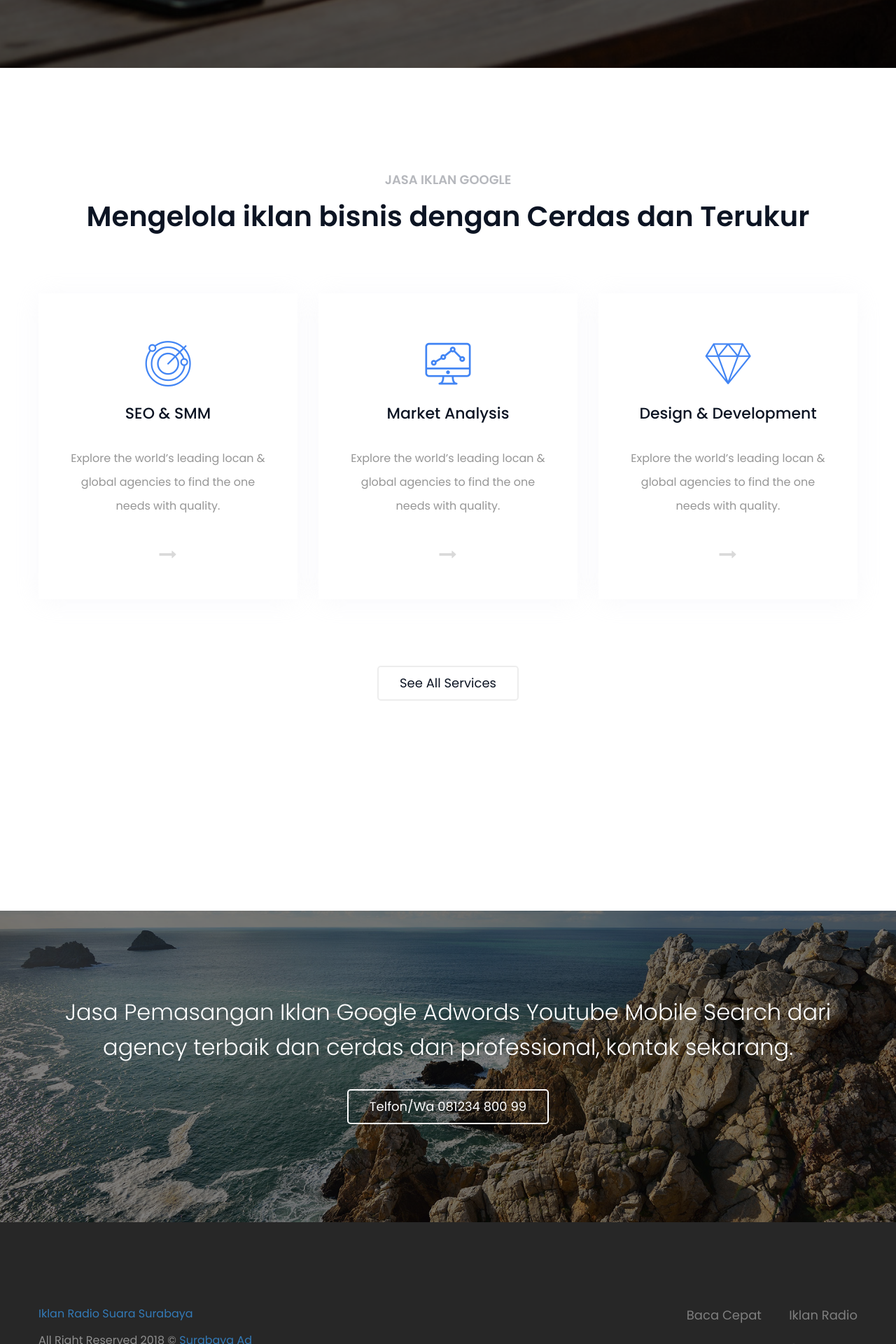
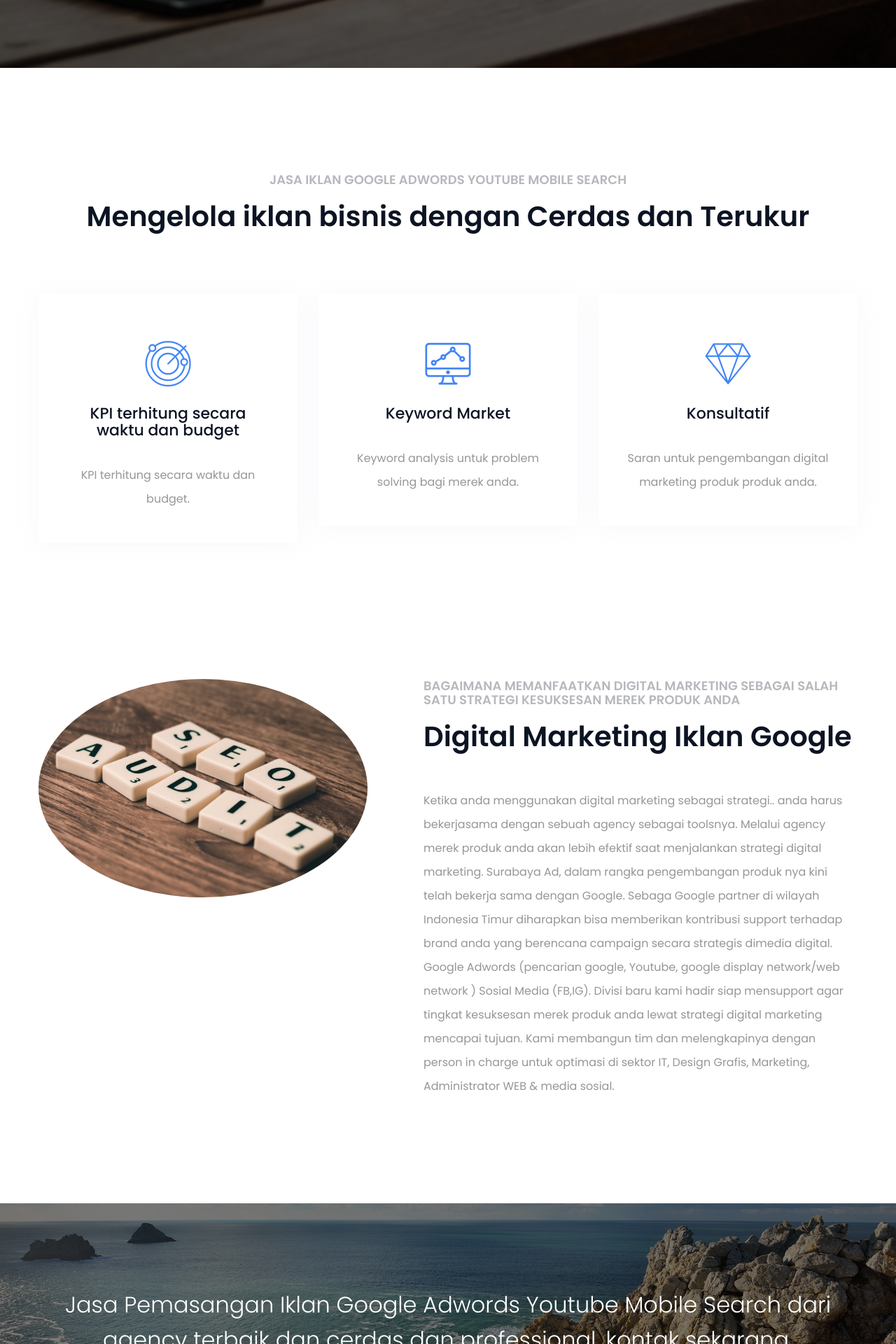
Before and after one commit to brehehe/iklgo, a Jekyll site: the page built from index.html, in a window 1280 px wide. Shown: the part 843-2763 px from the top of the page at 70% size. Built offline with Jekyll 4.4.1, drawn with Linux system fonts in a browser that asks for light colours; nearby versions of some CDN libraries; library files that are not in the unit come from our copies; some of the changed text lies outside the part shown.

Commit message:
no message

```diff
--- a/_layouts/home.html
+++ b/_layouts/home.html
@@ -64,10 +64,17 @@
 				<div class="footer-data-wrapper">
 					<div class="bottom-footer">
 						<div class="row">
+							<div class="col-lg-4 col-md-4 col-xs-12">
+								<h3>Official Google Partner untuk Iklan Google</h3>
+								<p>Dengan Bangga Kami </p>
+							</div>
+						</div>
+						<div class="row">
 							<div class="col-lg-6 col-md-7 col-xs-12 text-right pull-right">
 								<ul class="footer-menu">
-									<li><a href="https://bacacepat.com" class="tran3s">Baca Cepat</a></li>
-									<li><a href="https://iklanradio.com" class="tran3s">Iklan Radio</a></li>
+									<li><a href="https://bacacepat.com" title='Baca Buku - Baca Cepat' class="tran3s">Baca Cepat</a></li>
+									<li><a href="https://iklanradio.com" title='Iklan Radio Indonesia - Jakarta' class="tran3s">Iklan Radio</a></li>
+									<li><a href="https://iklanradiosuarasurabaya.com" title='Iklan Radio Suara Surabaya' class="tran3s">Iklan Radio Suara Surabaya</a></li>
 								</ul>
 								<ul class="social-icon">
 									<li><a href="{{ site.sosmed_facebook }}" class="tran3s"><i class="fa fa-facebook" aria-hidden="true"></i></a></li>
--- a/css/custom.css
+++ b/css/custom.css
@@ -2,3 +2,6 @@
 	font-size: 20px;
 	color: #fff;
 }
+.our-service-one{
+	padding-bottom: 0px;
+}
--- a/index.html
+++ b/index.html
@@ -10,38 +10,58 @@ this_page: home
 <div class="our-service-one">
 	<div class="container">
 		<div class="theme-title text-center">
-			<h6>Jasa Iklan Google</h6>
+			<h6>Jasa {{ site.title }}</h6>
 			<h2>Mengelola iklan bisnis dengan Cerdas dan Terukur</h2>
 		</div> <!-- /.theme-title -->
 		<div class="row">
 			<div class="col-md-4 col-sm-6 col-xs-12">
 				<div class="single-service-block">
 					<i class="flaticon-radar icon"></i>
-					<h4><a href="#" class="tran3s">SEO &amp; SMM</a></h4>
-					<p>Explore the world’s leading locan &amp; global agencies to find the one needs with quality.</p>
-					<a href="#" class="tran3s"><i class="fa fa-long-arrow-right" aria-hidden="true"></i></a>
+					<h4><a href="#" class="tran3s">KPI terhitung secara waktu dan budget</a></h4>
+					<p>KPI terhitung secara waktu dan budget.</p>
 				</div> <!-- /.single-service-block -->
 			</div> <!-- /.col- -->
 			<div class="col-md-4 col-sm-6 col-xs-12">
 				<div class="single-service-block">
 					<i class="flaticon-analytics icon"></i>
-					<h4><a href="#" class="tran3s">Market Analysis</a></h4>
-					<p>Explore the world’s leading locan &amp; global agencies to find the one needs with quality.</p>
-					<a href="#" class="tran3s"><i class="fa fa-long-arrow-right" aria-hidden="true"></i></a>
+					<h4><a href="#" class="tran3s">Keyword Market</a></h4>
+					<p>Keyword analysis untuk problem solving bagi merek anda.</p>
 				</div> <!-- /.single-service-block -->
 			</div> <!-- /.col- -->
 			<div class="col-sm-4 col-xs-12 hidden-sm">
 				<div class="single-service-block">
 					<i class="flaticon-diamond icon"></i>
-					<h4><a href="#" class="tran3s">Design &amp; Development</a></h4>
-					<p>Explore the world’s leading locan &amp; global agencies to find the one needs with quality.</p>
-					<a href="#" class="tran3s"><i class="fa fa-long-arrow-right" aria-hidden="true"></i></a>
+					<h4><a href="#" class="tran3s">Konsultatif</a></h4>
+					<p>Saran untuk pengembangan digital marketing produk produk anda.</p>
 				</div> <!-- /.single-service-block -->
 			</div> <!-- /.col- -->
 		</div> <!-- /.row -->
-		<a href="service-v1.html" class="theme-button all-service">See All Services</a>
 	</div> <!-- /.container -->
 </div> <!-- /.our-service-one -->
+
+<!--
+			=============================================
+				About Us Section
+			==============================================
+-->
+<div class="about-us-section top-space-large">
+	<div class="container">
+		<div class="row">
+			<div class="col-md-7 col-xs-12 float-right">
+				<div class="content-wrapper">
+					<div class="theme-title">
+						<h6>Bagaimana memanfaatkan digital marketing sebagai salah satu strategi kesuksesan merek produk anda</h6>
+						<h2>Digital Marketing Iklan Google</h2>
+					</div> <!-- /.theme-title -->
+					<p>Ketika anda menggunakan digital marketing sebagai strategi.. anda harus bekerjasama dengan sebuah agency sebagai toolsnya. Melalui agency merek produk anda akan lebih efektif saat menjalankan strategi digital marketing. Surabaya Ad, dalam rangka pengembangan produk nya kini telah bekerja sama dengan Google. Sebaga Google partner di wilayah Indonesia Timur diharapkan bisa memberikan kontribusi support terhadap brand anda yang berencana campaign secara strategis dimedia digital. Google Adwords (pencarian google, Youtube, google display network/web network ) Sosial Media (FB,IG). Divisi baru kami hadir siap mensupport agar tingkat kesuksesan merek produk anda lewat strategi digital marketing mencapai tujuan. Kami membangun tim dan melengkapinya dengan person in charge untuk optimasi di sektor IT, Design Grafis, Marketing, Administrator WEB & media sosial.</p>
+				</div> <!-- /.content-wrapper -->
+			</div> <!-- /.col- -->
+			<div class="col-md-5 col-xs-12"><img src="{{ site.url }}/images/pexels-photo-267415.jpeg"
+																																								alt="Audit Digital marketing Bisnis untuk Iklan Google"
+																																								class="round-image"></div>
+		</div> <!-- /.row -->
+	</div> <!-- /.container -->
+</div> <!-- /.about-us-section -->
 
 <!--
 			=============================================
```
Also changed, not shown: paket-ramadhan/paket-khasanah-alquran.html (added, +7 -0 lines), images/pexels-photo-267415.jpeg (added).
